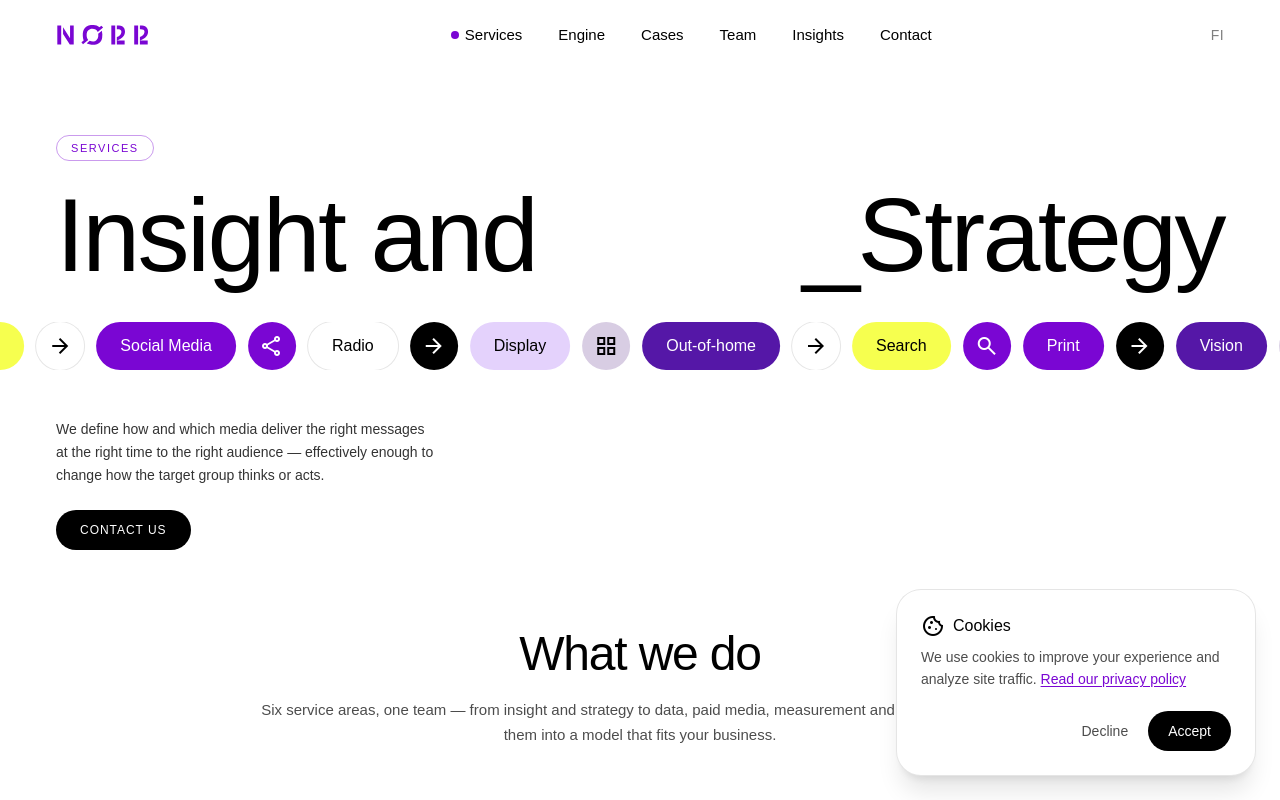
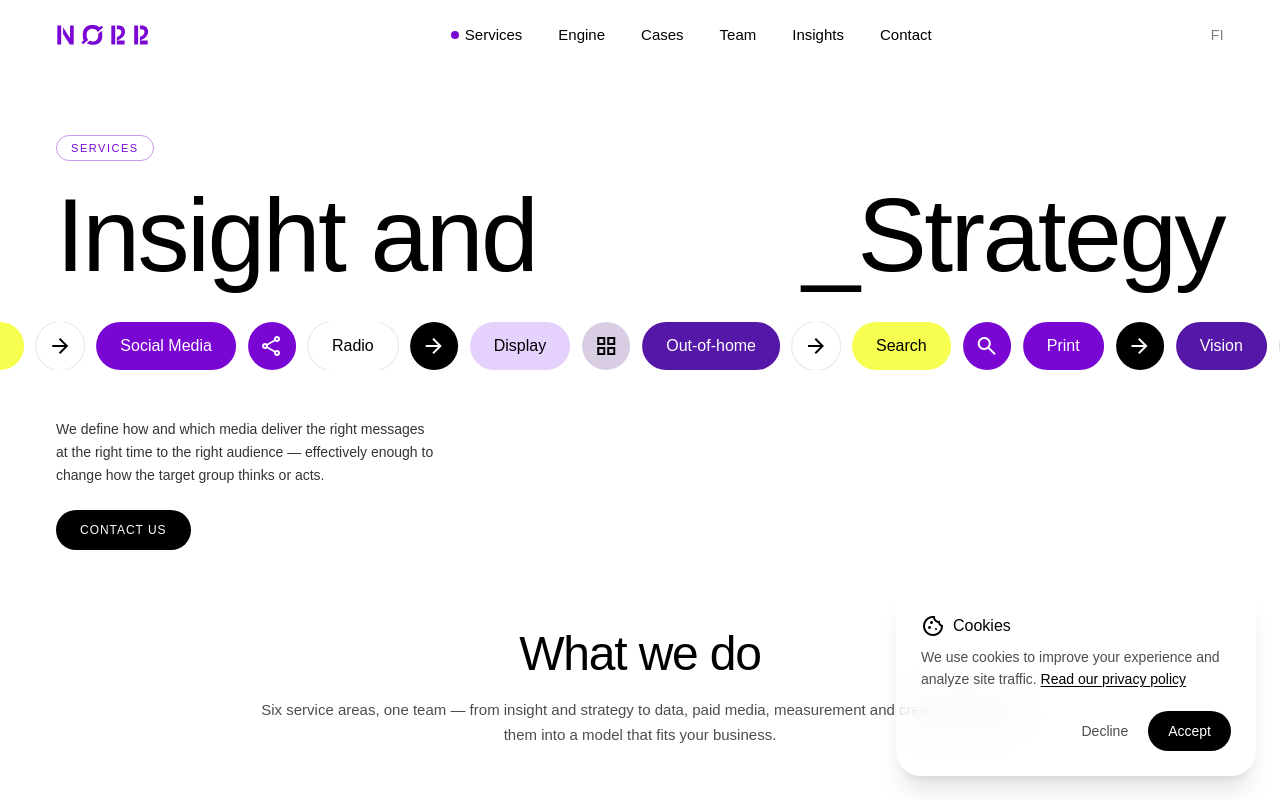
Before and after one commit to waelosamahelmi/norr3-new-website, a Next.js app: page /en/services in a window 1280 px wide. Shown: the top 800 px of the page. Built offline with nearby package versions, Linux system fonts and the light colour scheme; a web font is replaced by a local one.

Commit message:
Cookie box: frosted-glass effect + black privacy link
- Box: bg-white/60 + backdrop-blur-xl + border-white/40 (frosted glass) instead of solid white
- 'Read our privacy policy' link: text-ink (black) instead of purple

```diff
--- a/src/components/CookieConsent.tsx
+++ b/src/components/CookieConsent.tsx
@@ -41,7 +41,7 @@ export function CookieConsent({ dict }: { dict: Dictionary["cookies"] }) {
           animate={{ opacity: 1, y: 0 }}
           exit={{ opacity: 0, y: 16 }}
           transition={{ duration: 0.45, ease: [0.16, 1, 0.3, 1] }}
-          className="fixed bottom-4 right-4 z-50 w-[calc(100vw-2rem)] max-w-[360px] rounded-[25px] border border-ink/10 bg-white p-6 shadow-xl sm:bottom-6 sm:right-6"
+          className="fixed bottom-4 right-4 z-50 w-[calc(100vw-2rem)] max-w-[360px] rounded-[25px] border border-white/40 bg-white/60 p-6 shadow-xl backdrop-blur-xl sm:bottom-6 sm:right-6"
         >
           <p className="flex items-center gap-2 font-medium">
             <Icon name="cookie" className="text-[20px] text-ink" />
@@ -51,7 +51,7 @@ export function CookieConsent({ dict }: { dict: Dictionary["cookies"] }) {
             {dict.body}{" "}
             <Link
               href="#"
-              className="text-purple underline underline-offset-2 hover:text-violet"
+              className="text-ink underline underline-offset-2 hover:text-ink/70"
             >
               {dict.privacyLink}
             </Link>
```
